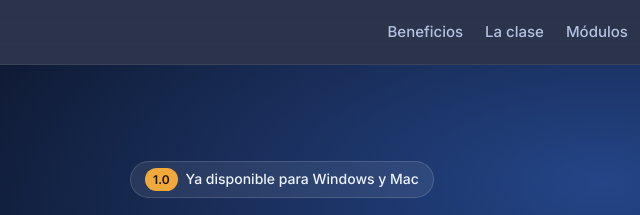
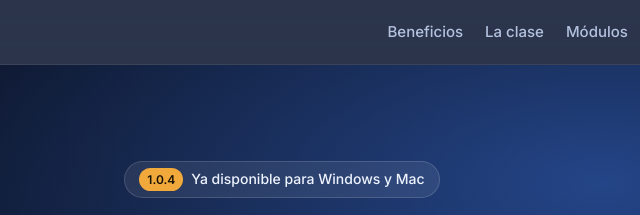
Before and after one commit to fabiandres55/complex-education, a plain HTML site: page index.html in a window 1280 px wide. Shown: the top 215 px of the page, 358-998 px from the left. Drawn offline with Linux system fonts and the light colour scheme; no server answers.

Commit message:
Arriba: la versión completa real (1.0.4), no solo 1.0
Co-Authored-By: Claude Opus 5.5 <noreply@anthropic.com>

```diff
--- a/index.html
+++ b/index.html
@@ -209,7 +209,7 @@ footer a { color: var(--hero-ink) }
 <header class="hero" id="top">
   <div class="container hero-grid">
     <div>
-      <span class="pill"><b>1.0</b> Ya disponible para Windows y Mac</span>
+      <span class="pill"><b id="pill-version">1.0.4</b> Ya disponible para Windows y Mac</span>
       <h1>Matemáticas que se <span>ven</span> y se <span>mueven</span></h1>
       <p class="lead">Simulaciones 3D, ecuaciones claras y clases listas para proyectar. Un programa hecho para el aula que funciona en el computador de cada docente, con o sin internet.</p>
       <div class="hero-cta">
@@ -479,6 +479,7 @@ const url = k => BASE + fileOf(k) + "?download";
 let pick = "win";
 function paintDownloads() {
   document.getElementById("app-version").textContent = VERSION;
+  document.getElementById("pill-version").textContent = VERSION;
   document.getElementById("dl-win").href = url("win");
   document.getElementById("dl-arm").href = url("arm");
   document.getElementById("dl-intel").href = url("intel");
```
